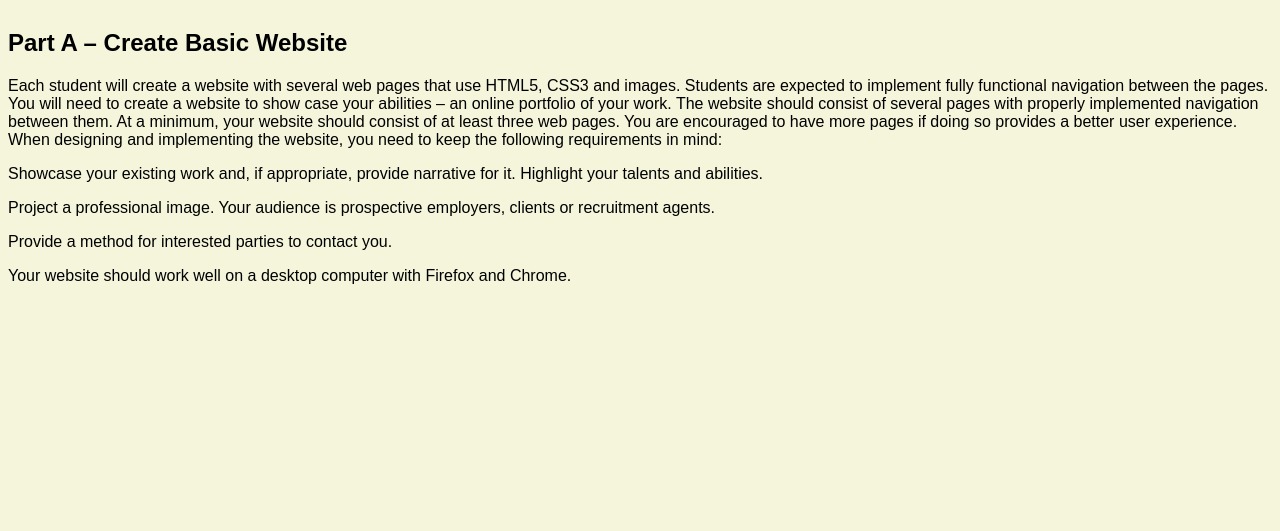
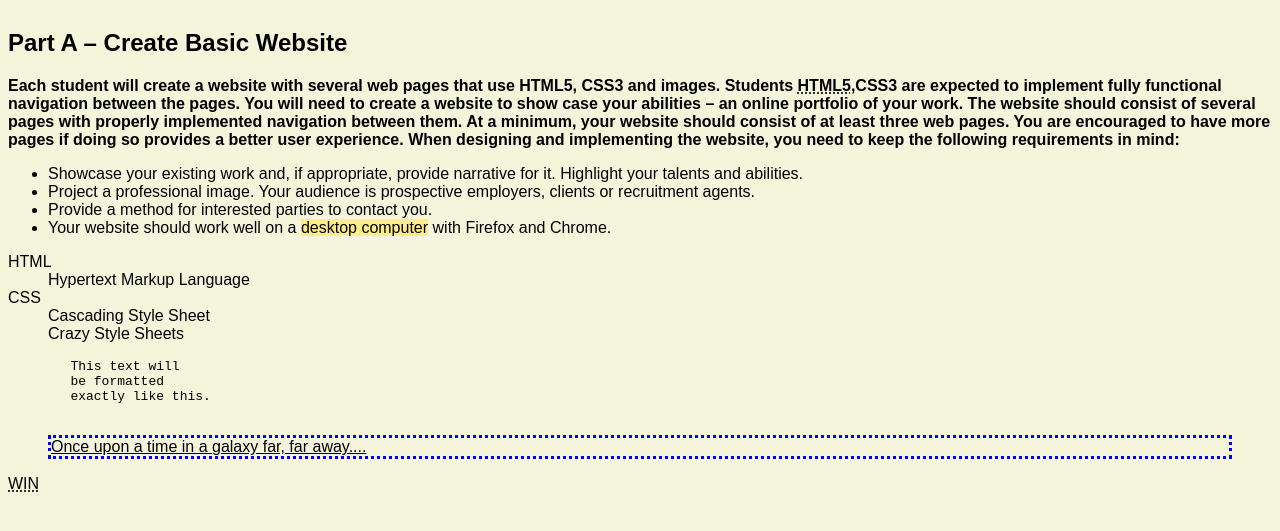
Before and after one commit to Baoboxian982367/trivial-site, a plain HTML site: page assignment.html in a window 1280 px wide. Shown: the part 91-622 px from the top of the page. Drawn offline with Linux system fonts and the light colour scheme; a web font is replaced by a local one.

Commit message:
Added the blockquote and the span

```diff
--- a/assignment.html
+++ b/assignment.html
@@ -12,21 +12,49 @@
 
     <h2>Part A – Create Basic Website</h2>
 
-    <p>Each student will create a website with several web pages that use HTML5, CSS3 and images. Students are expected
+    <p id="first">Each student will create a website with several web pages that use HTML5, CSS3 and images. Students
+        <abbr title="Hypertext Markup Language (version 5)">HTML5</abbr>,CSS3
+        are expected
         to implement fully functional navigation between the pages. You will need to create a website to show case your
         abilities – an online portfolio of your work. The website should consist of several pages with properly
         implemented navigation between them. At a minimum, your website should consist of at least three web pages. You
         are encouraged to have more pages if doing so provides a better user experience. When designing and implementing
         the website, you need to keep the following requirements in mind:
     </p>
-    <P>Showcase your existing work and, if appropriate, provide narrative for it. Highlight your talents and abilities.
-    </P>
-    <P>Project a professional image. Your audience is prospective employers, clients or recruitment agents.
-    </P>
-    <P>Provide a method for interested parties to contact you.
-    </P>
-    <P>Your website should work well on a desktop computer with Firefox and Chrome.
-    </P>
+    <ul>
+
+        <li>Showcase your existing work and, if appropriate, provide narrative for it. Highlight your talents and
+            abilities.
+        </li>
+        <li>Project a professional image. Your audience is prospective employers, clients or recruitment agents.
+        </li>
+        <li>Provide a method for interested parties to contact you.
+        </li>
+        <li>Your website should work well on a <span class="recommendation">desktop computer</span> with Firefox and Chrome.
+        </li>
+    </ul>
+
+    <dl>
+        <dt>HTML</dt>
+        <dd>Hypertext Markup Language</dd>
+        <dt>CSS</dt>
+        <dd>Cascading Style Sheet</dd>
+        <dd>Crazy Style Sheets</dd>
+    </dl>
+
+    <pre>
+        This text will
+        be formatted
+        exactly like this.
+    </pre>
+    <blockquote>
+        Once upon a time in a galaxy far, far away....
+    </blockquote>
+
+    <p>
+        <abbr title="Wentworth Institute">WIN</abbr>
+    </p>
+
 </body>
 
 </html>
```
